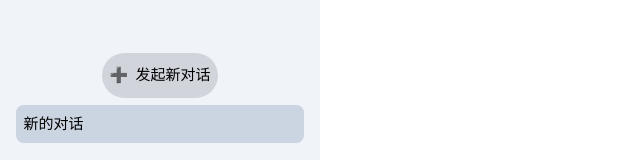
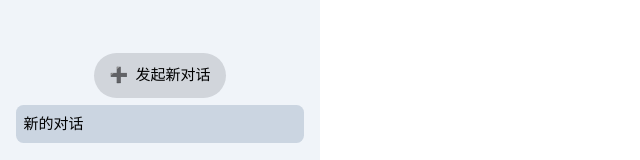
Before and after one commit to xzlsq/myChatBotDemo, a Vue app: page / in a window 1280 px wide. Shown: the top 160 px of the page, without its empty margins (0-640 px from the left). Built offline with nearby package versions, Linux system fonts and the light colour scheme; the HTML template or start-up script is replaced by a standard one.

Commit message:
如果数据库中不存在对话记录则自动创建一个对话

```diff
--- a/src/views/HomeView.vue
+++ b/src/views/HomeView.vue
@@ -7,8 +7,10 @@ var router = useRouter()
 
 onMounted(() => {
   ChatStore.initChatStore()
-  ChatStore.createConversation()
-  console.log(ChatStore.conversations)
+  if (ChatStore.conversations.length == 0) {
+    ChatStore.createConversation()
+  }
+  // console.log(ChatStore.conversations)
   // router.replace(`/chat/${ChatStore.conversations[0].chatId}`)
 })
 </script>
@@ -16,7 +18,7 @@ onMounted(() => {
 <template>
   <div class="w-full h-full flex">
     <div name="对话记录" class="h-full w-[320px] shrink-0 bg-[#F0F4F9] flex flex-col items-center py-14 overflow-hidden gap-2">
-      <div class="bg-gray-300 w-fit p-2 h-12 rounded-full flex items-center justify-center gap-2">
+      <div class="bg-gray-300 w-fit px-4 py-2 h-12 rounded-full flex items-center justify-center gap-2">
         <span>➕</span>发起新对话
       </div>
       <div class="w-full grow flex flex-col items-center overflow-auto gap-2">
```
